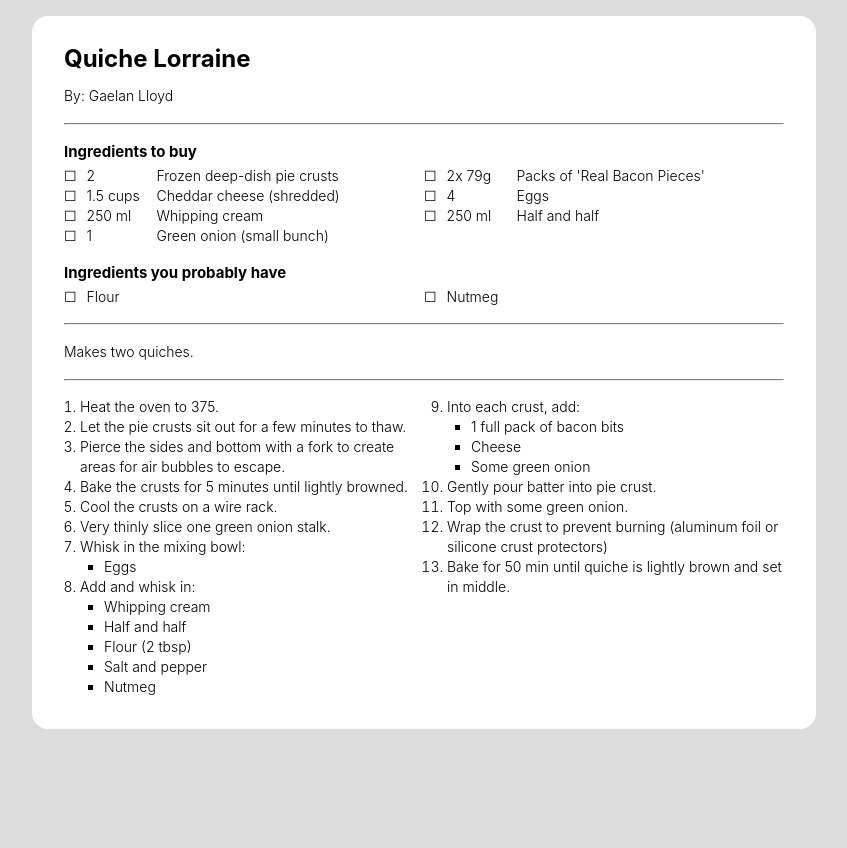
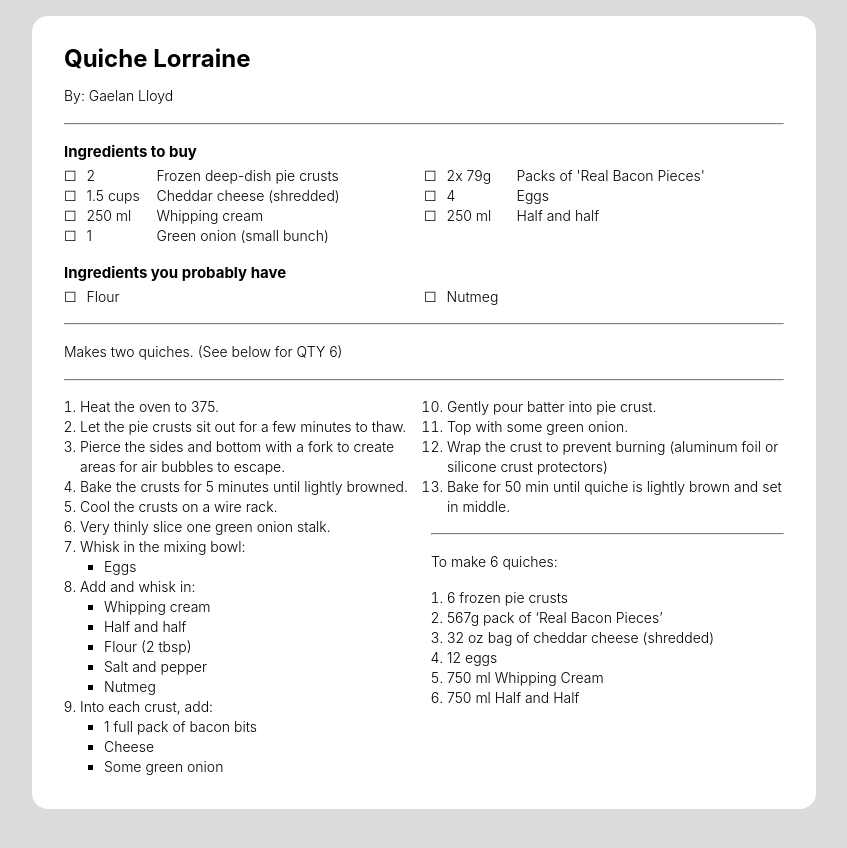
Before and after one commit to gaelanlloyd/jekyll-recipes, a Jekyll site: the page built from _recipes/quiche-lorraine.md, in a window 1280 px wide. Shown: the top 848 px of the page, without its empty margins (216-1063 px from the left). Built offline with Jekyll 4.4.1, drawn with Linux system fonts in a browser that asks for light colours.

Commit message:
Update quiche recipe for qty 6 ingredient amts

```diff
--- a/_recipes/quiche-lorraine.md
+++ b/_recipes/quiche-lorraine.md
@@ -1,7 +1,7 @@
 ---
 title: Quiche Lorraine
 author: Gaelan Lloyd
-yield: Makes two quiches.
+yield: Makes two quiches. (See below for QTY 6)
 ingredientsToBuy:
   - { qty: "2", item: "Frozen deep-dish pie crusts" }
   - { qty: "2x 79g", item: "Packs of 'Real Bacon Pieces'" }
@@ -36,3 +36,13 @@ ingredientsYouHave:
 - Top with some green onion.
 - Wrap the crust to prevent burning (aluminum foil or silicone crust protectors)
 - Bake for 50 min until quiche is lightly brown and set in middle.
+
+---
+
+To make 6 quiches:
+- 6 frozen pie crusts
+- 567g pack of 'Real Bacon Pieces'
+- 32 oz bag of cheddar cheese (shredded)
+- 12 eggs
+- 750 ml Whipping Cream
+- 750 ml Half and Half
```
